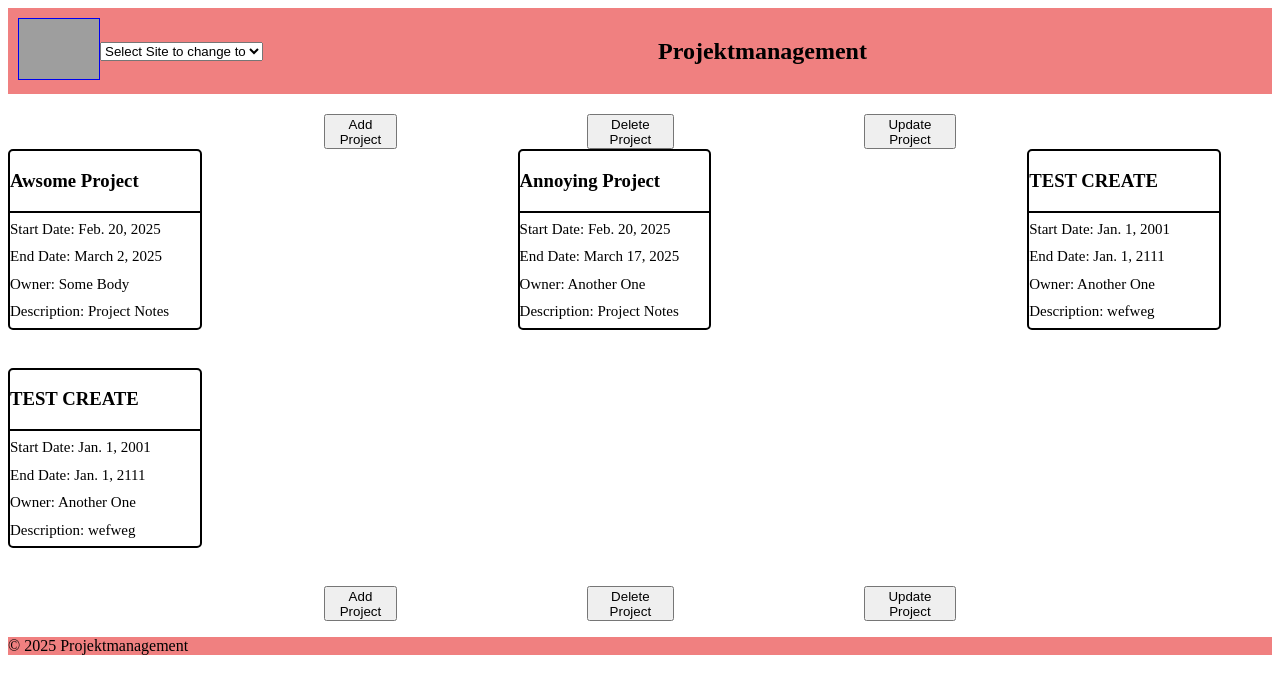
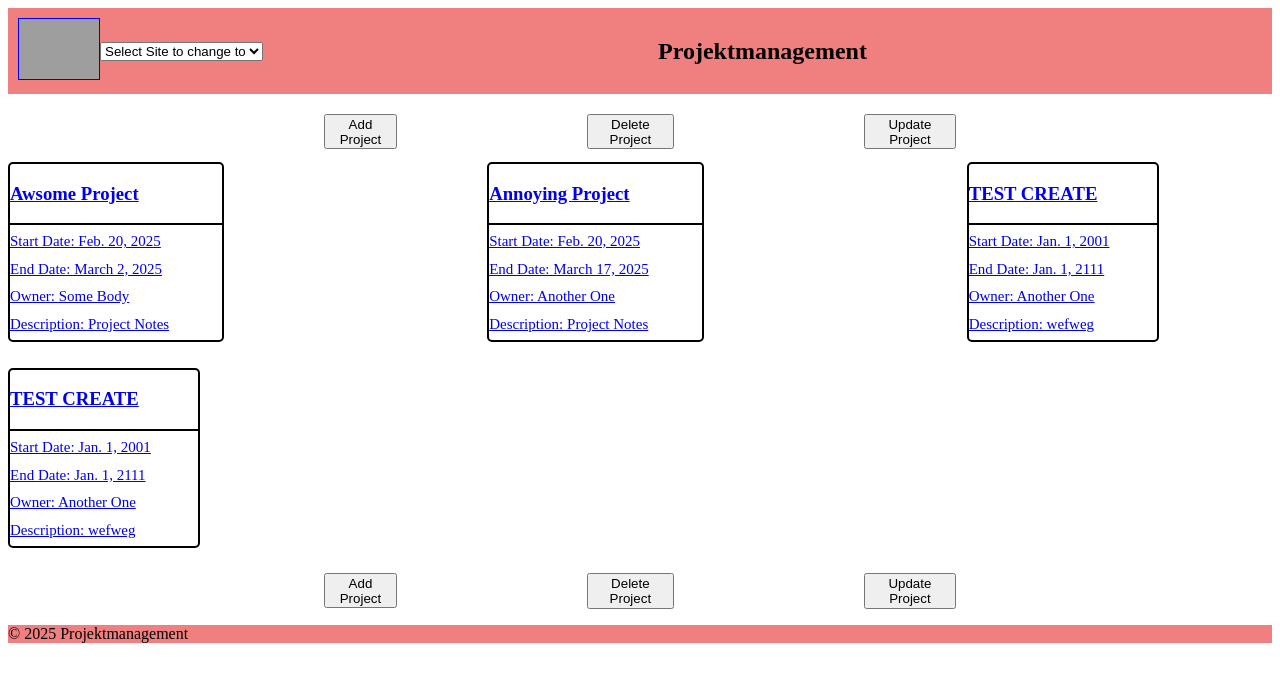
Before and after one commit to ThorbenHrbck/Projektmanagement, a Django app: page /projects/ in a window 1280 px wide. Shown: the top 694 px of the page. Run offline with Django 5.2, Linux system fonts and the light colour scheme; data comes from the database, SQL or seed files in the repository; grey boxes are pictures that could not be loaded.

Commit message:
fixed with and height from Projects

```diff
--- a/Projektmanagement/Templates/Project/ProjectOverview.html
+++ b/Projektmanagement/Templates/Project/ProjectOverview.html
@@ -3,10 +3,11 @@
 {% block content %}
 <style>
     .container {
-        width: 15%;
+        width: 130%; /* Beispiel: feste Breite */
         border: 2px solid #000;
         border-radius: 5px;
     }
+
     .separator {
         width: 100%;
         height: 2px;
@@ -15,7 +16,8 @@
     .row {
         display: flex;
         gap: 25%;
-        margin-bottom: 3%;
+        margin-bottom: 2%;
+        margin-top: 1%;
     }
     .crud_container {
         display: flex;
@@ -36,7 +38,7 @@
         {% if forloop.counter0|divisibleby:"3" %}
             <div class="row">
         {% endif %}
-
+        <a href="{% url 'tasks_overview' project.id %}">
             <div class="container">
                 <div class="entry">
                     <h3>{{ project.name }}</h3>
@@ -47,7 +49,7 @@
                     <p class="text">Description: {{project.notes}}</p>
                 </div>
             </div>
-
+        </a>
         {% if forloop.counter|divisibleby:"3" or forloop.last %}
             </div>
         {% endif %}
```
Lines whose indentation alone changed are shown as unchanged.
